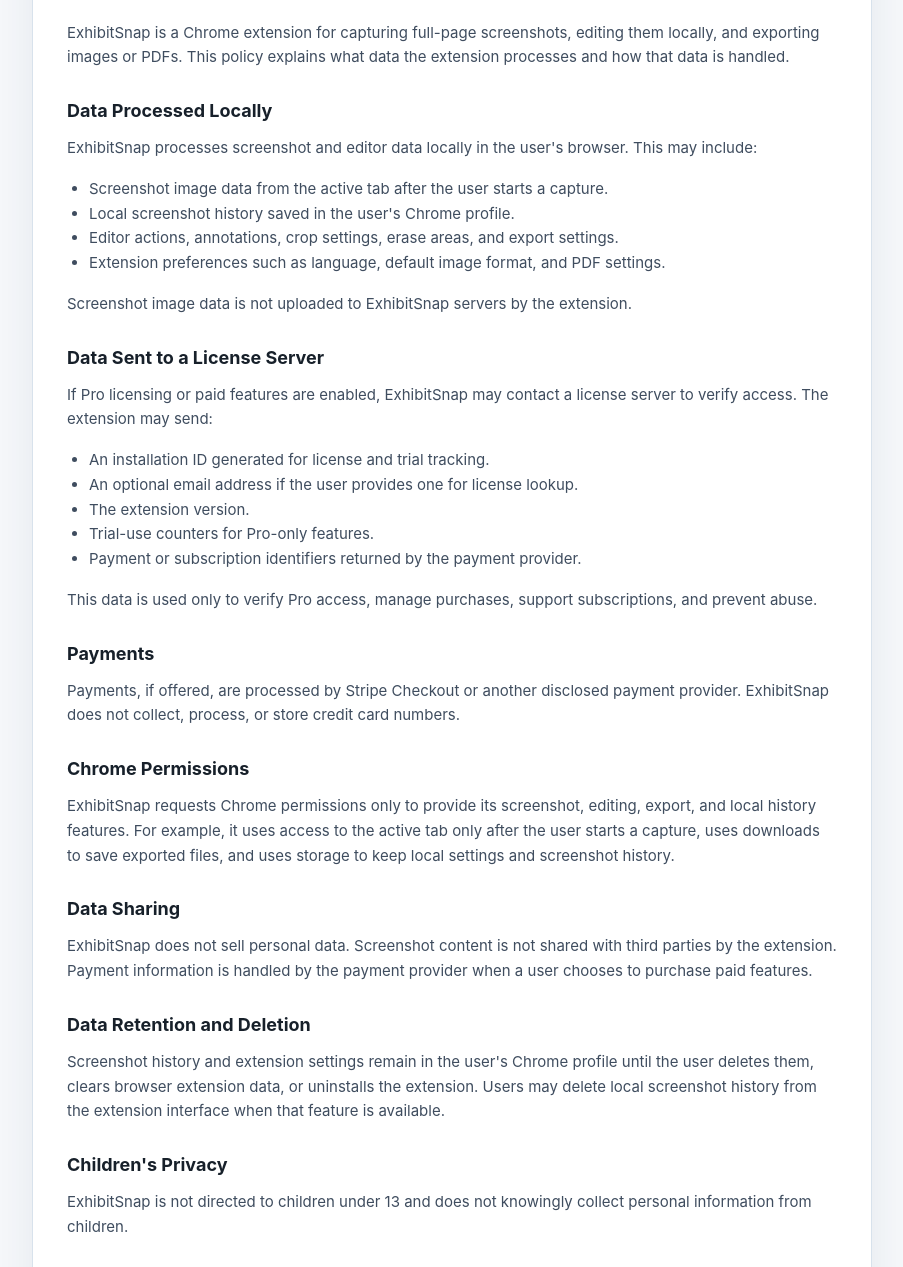
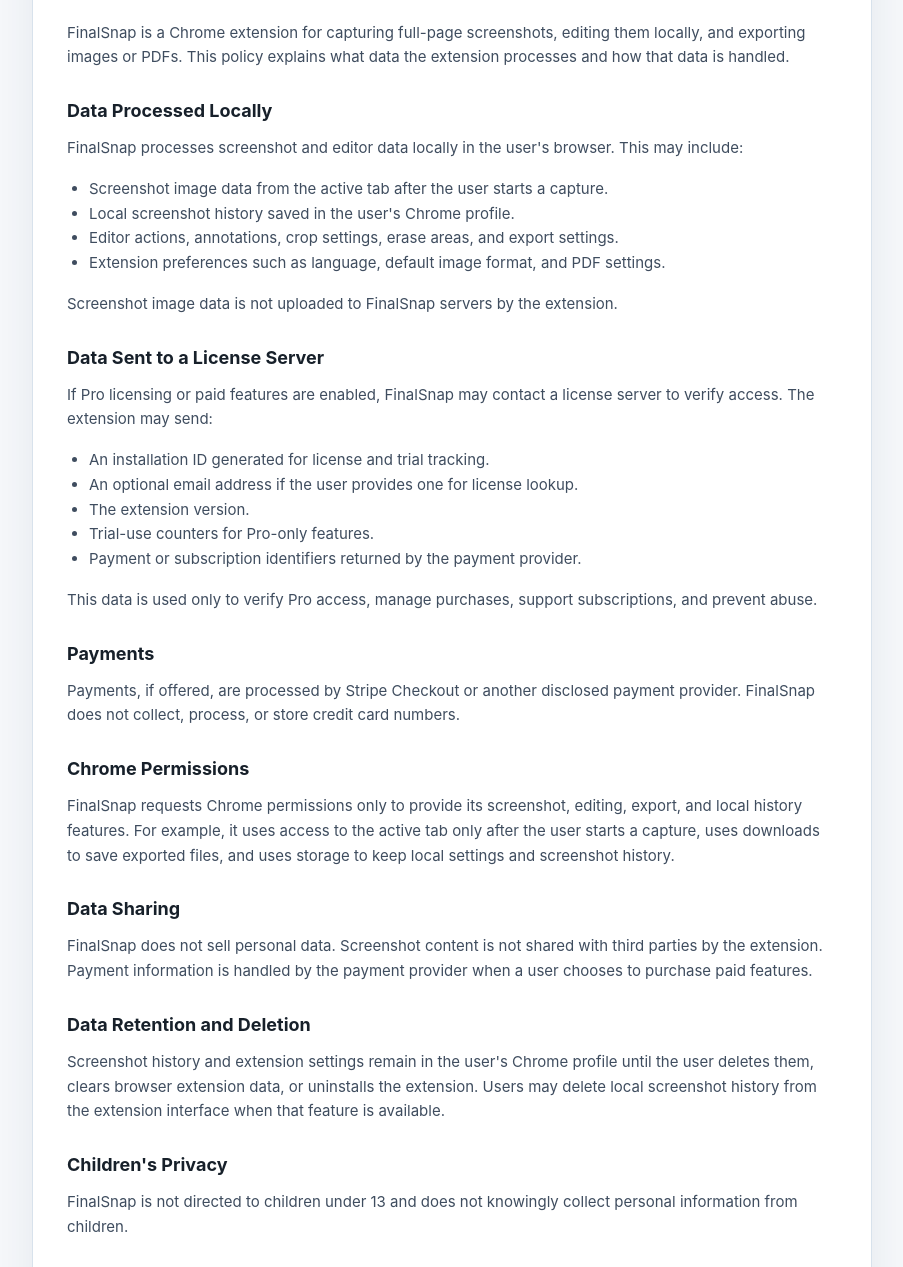
Before and after one commit to HummingbirdTeam/finalsnap, a plain HTML site: page privacy.html in a window 1280 px wide. Shown: the part 164-1431 px from the top of the page, without its empty margins (188-1091 px from the left). Drawn offline with Linux system fonts and the light colour scheme.

Commit message:
Update privacy.html

```diff
--- a/privacy.html
+++ b/privacy.html
@@ -3,7 +3,7 @@
   <head>
     <meta charset="utf-8">
     <meta name="viewport" content="width=device-width, initial-scale=1">
-    <title>ExhibitSnap Privacy Policy</title>
+    <title>FinalSnap Privacy Policy</title>
     <style>
       :root {
         color-scheme: light;
@@ -72,18 +72,18 @@
   <body>
     <main>
       <article>
-        <h1>ExhibitSnap Privacy Policy</h1>
+        <h1>FinalSnap Privacy Policy</h1>
         <p class="updated">Last updated: May 5, 2026</p>
 
         <p>
-          ExhibitSnap is a Chrome extension for capturing full-page screenshots,
+          FinalSnap is a Chrome extension for capturing full-page screenshots,
           editing them locally, and exporting images or PDFs. This policy explains
           what data the extension processes and how that data is handled.
         </p>
 
         <h2>Data Processed Locally</h2>
         <p>
-          ExhibitSnap processes screenshot and editor data locally in the user's
+          FinalSnap processes screenshot and editor data locally in the user's
           browser. This may include:
         </p>
         <ul>
@@ -93,12 +93,12 @@
           <li>Extension preferences such as language, default image format, and PDF settings.</li>
         </ul>
         <p>
-          Screenshot image data is not uploaded to ExhibitSnap servers by the extension.
+          Screenshot image data is not uploaded to FinalSnap servers by the extension.
         </p>
 
         <h2>Data Sent to a License Server</h2>
         <p>
-          If Pro licensing or paid features are enabled, ExhibitSnap may contact a
+          If Pro licensing or paid features are enabled, FinalSnap may contact a
           license server to verify access. The extension may send:
         </p>
         <ul>
@@ -116,13 +116,13 @@
         <h2>Payments</h2>
         <p>
           Payments, if offered, are processed by Stripe Checkout or another disclosed
-          payment provider. ExhibitSnap does not collect, process, or store credit
+          payment provider. FinalSnap does not collect, process, or store credit
           card numbers.
         </p>
 
         <h2>Chrome Permissions</h2>
         <p>
-          ExhibitSnap requests Chrome permissions only to provide its screenshot,
+          FinalSnap requests Chrome permissions only to provide its screenshot,
           editing, export, and local history features. For example, it uses access
           to the active tab only after the user starts a capture, uses downloads to
           save exported files, and uses storage to keep local settings and screenshot
@@ -131,7 +131,7 @@
 
         <h2>Data Sharing</h2>
         <p>
-          ExhibitSnap does not sell personal data. Screenshot content is not shared
+          FinalSnap does not sell personal data. Screenshot content is not shared
           with third parties by the extension. Payment information is handled by the
           payment provider when a user chooses to purchase paid features.
         </p>
@@ -146,7 +146,7 @@
 
         <h2>Children's Privacy</h2>
         <p>
-          ExhibitSnap is not directed to children under 13 and does not knowingly
+          FinalSnap is not directed to children under 13 and does not knowingly
           collect personal information from children.
         </p>
 
```
